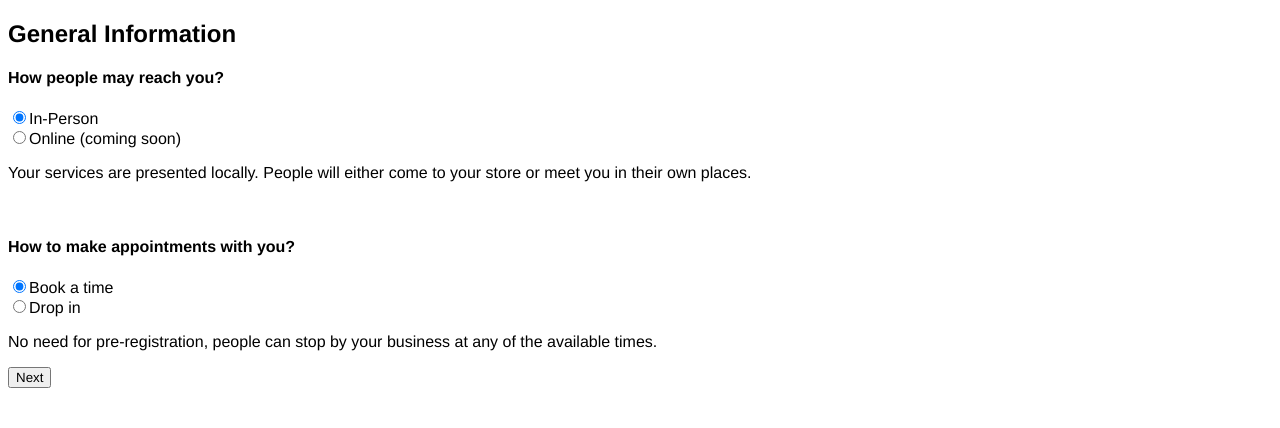
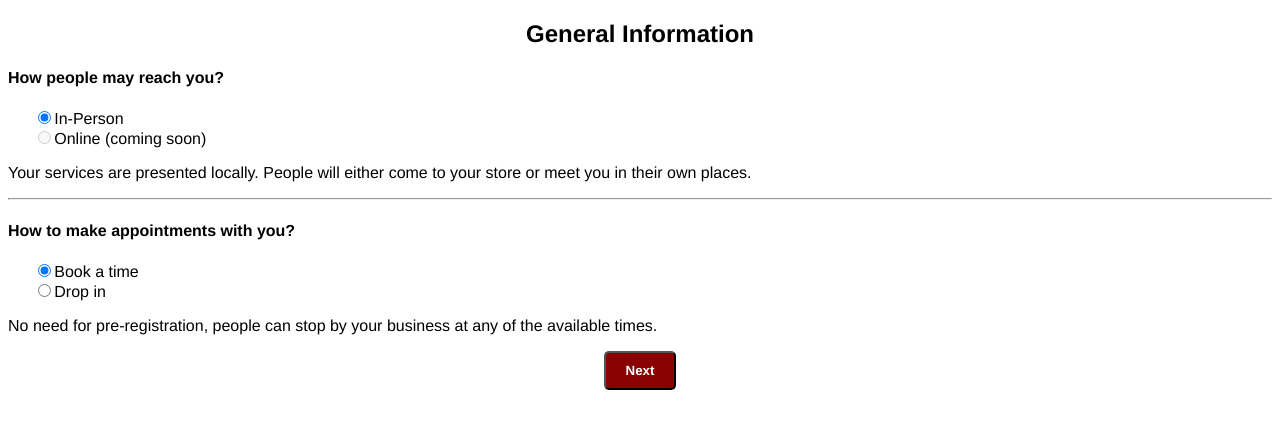
Before and after one commit to SteniTK/angular-test, an Angular app: page /activity in a window 1280 px wide. Shown: the top 428 px of the page. Built offline with nearby package versions, Linux system fonts and the light colour scheme.

Commit message:
Add styling

```diff
--- a/src/app/activity/activity.component.html
+++ b/src/app/activity/activity.component.html
@@ -1,25 +1,23 @@
 <h2> General Information </h2>
 
 <h4> How people may reach you? </h4>
-<div>
+<div class="options">
     <input type="radio" id="inperson" name="inperson" value="inperson" checked>
     <label for="inperson">In-Person</label>
-</div>
-<div>
-    <input type="radio" id="online" name="online" value="online">
+    <br>
+    <input type="radio" id="online" name="online" value="online" disabled>
     <label for="online">Online (coming soon) </label>
 </div>
 
 <p> Your services are presented locally. People will either come to your store or meet you in their own places. </p>
 
-<br>
+<hr>
 
 <h4> How to make appointments with you? </h4>
-<div>
+<div class="options">
     <input type="radio" id="book" name="book" value="book" checked>
     <label for="book">Book a time</label>
-</div>
-<div>
+    <br>
     <input type="radio" id="dropin" name="dropin" value="dropin">
     <label for="dropin">Drop in</label>
 </div>
--- a/src/app/activity/activity.component.scss
+++ b/src/app/activity/activity.component.scss
@@ -1,3 +1,23 @@
 * {
     font-family: "Helvetica Neue", Helvetica, Arial, sans-serif;
 }
+
+h2 {
+    text-align: center;
+}
+
+.options {
+ margin-left: 2%;
+}
+
+button {
+    margin : auto;
+    display: block;
+    padding: 10px;
+    background-color: darkred;
+    color: white;
+    font-weight : 800;
+    padding-left: 20px;
+    padding-right : 20px;
+    border-radius: 5px;
+}
--- a/src/app/menu/menu.component.scss
+++ b/src/app/menu/menu.component.scss
@@ -13,6 +13,10 @@ ul ul {
     list-style: none;
 }
 
+#nav {
+    margin : 20px;
+}
+
 /* hide child elements */
 #nav li ul {
     display:none;
@@ -22,3 +26,17 @@ ul ul {
 #nav li:hover ul {
     display:block;
 }
+
+ul {
+    border: 1px solid #555;
+  }
+
+  li {
+    padding : 10px;
+    border-bottom: 1px solid #555;
+    background-color: lightgrey;
+  }
+
+  li:last-child {
+    border-bottom: none;
+  }
```
